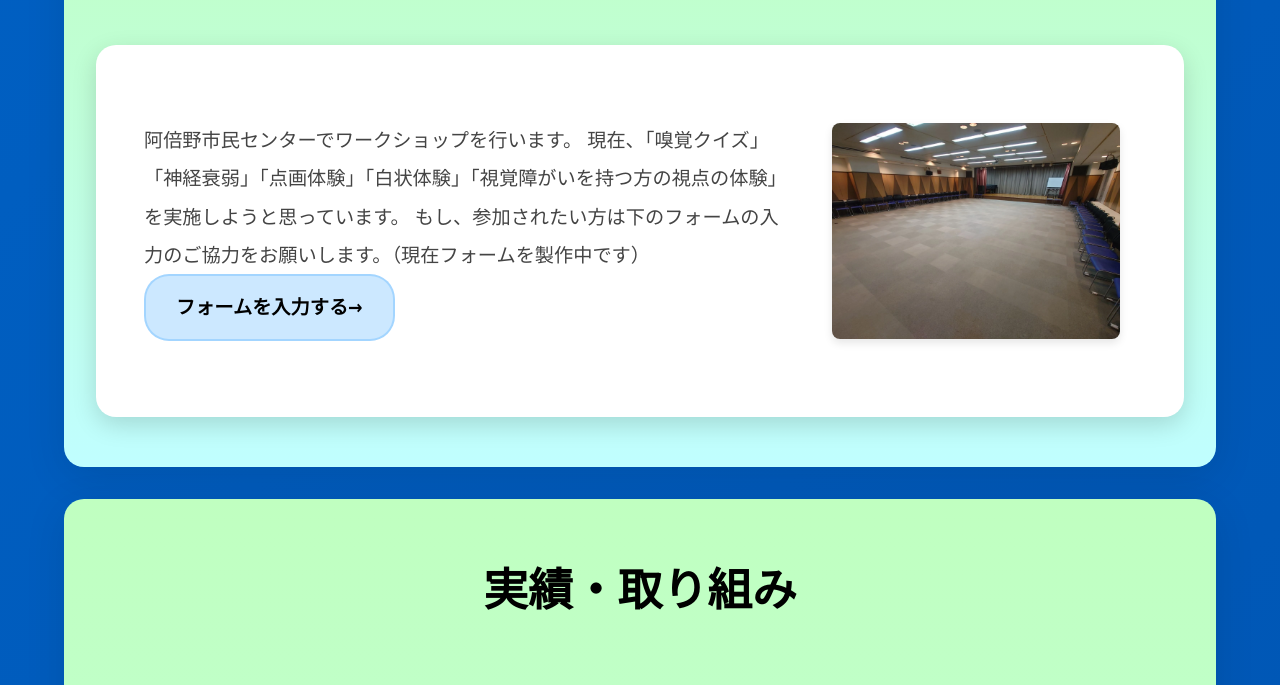
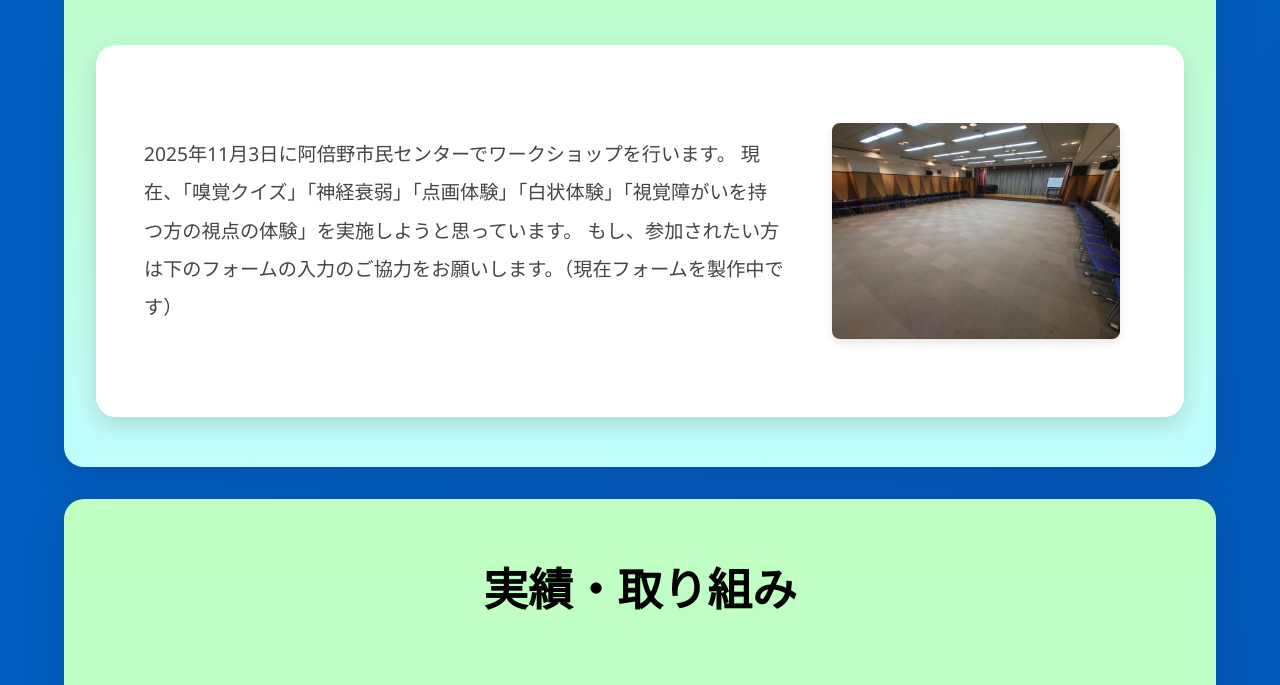
Before and after one commit to KEI-SINPURO/Shikakusyougai.SAweb, a plain HTML site: page index.html in a window 1280 px wide. Shown: the part 1920-2605 px from the top of the page. Drawn offline with Linux system fonts and the light colour scheme.

Commit message:
Update index.html

```diff
--- a/index.html
+++ b/index.html
@@ -88,11 +88,11 @@
                 <h2>イベント</h2>
                 <div class="ivent-content">
                     <div class="ivent-text">
-                        <p>阿倍野市民センターでワークショップを行います。
+                        <p>2025年11月3日に阿倍野市民センターでワークショップを行います。
                             現在、「嗅覚クイズ」「神経衰弱」「点画体験」「白状体験」「視覚障がいを持つ方の視点の体験」を実施しようと思っています。
                             もし、参加されたい方は下のフォームの入力のご協力をお願いします。（現在フォームを製作中です）
                         </p>
-                    <a href="wait" class="ivent-btn">フォームを入力する→</a>
+                    <!--<a href="wait" class="ivent-btn">フォームを入力する</a>-->
                     </div>
                     <div class="ivent-image">
                         <img src="ivent-kaizyou.webp" alt="イベント会場" />
```
